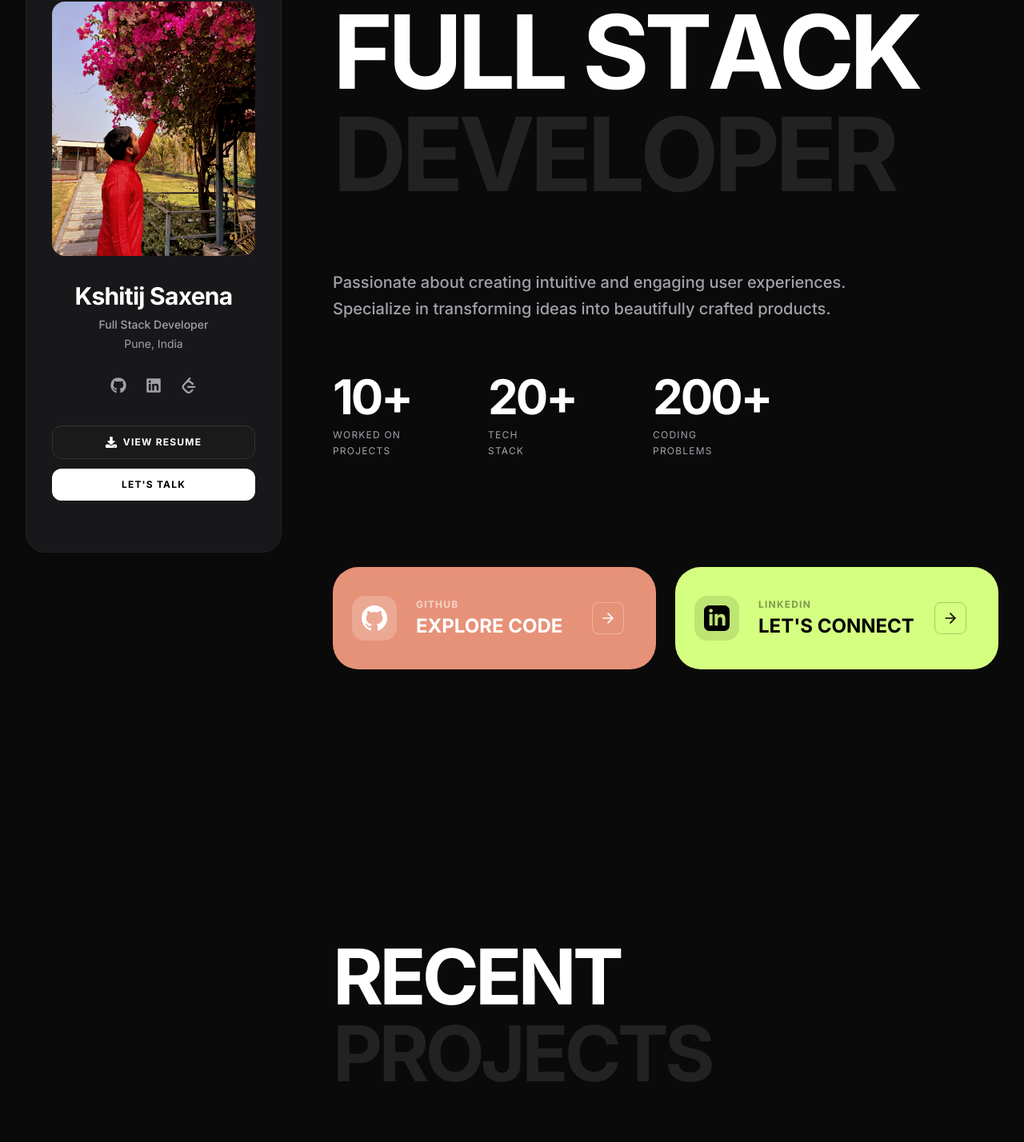
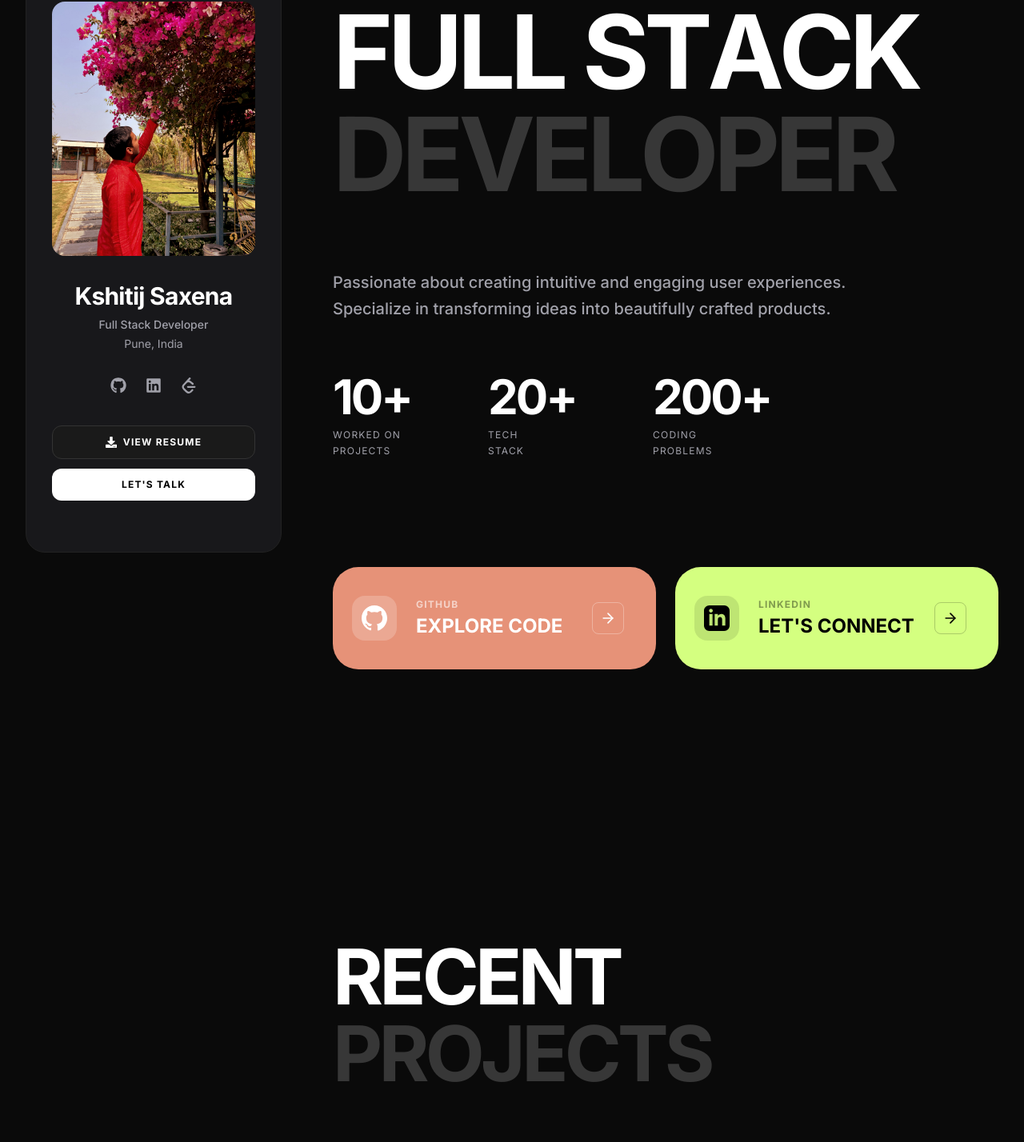
Before and after one commit to kshitij2212/Portfolio, a React (Vite) app: page / in a window 1280 px wide. Shown: the part 159-1587 px from the top of the page at 80% size. Built offline with nearby package versions, Linux system fonts and the light colour scheme.

Commit message:
Update text and border colors for better contrast

```diff
--- a/src/components/Expertise.jsx
+++ b/src/components/Expertise.jsx
@@ -40,14 +40,14 @@ const Expertise = () => {
           <h1 className="text-6xl md:text-8xl font-black tracking-tighter leading-none mb-0 text-white uppercase">
             MY
           </h1>
-          <h1 className="text-6xl md:text-8xl font-black tracking-tighter leading-none mb-12 text-[#222] uppercase">
+          <h1 className="text-6xl md:text-8xl font-black tracking-tighter leading-none mb-12 text-[#373737] uppercase">
             EXPERTISE
           </h1>
         </div>
 
         <div className="grid grid-cols-1 md:grid-cols-2 gap-6">
           {expertise.map((item, index) => (
-            <div key={index} className="bento-card p-10 flex flex-col h-full bg-[#111111] border-[#222] hover:border-primary/50 transition-all duration-500">
+            <div key={index} className="bento-card p-10 flex flex-col h-full bg-[#111111] border-[#373737] hover:border-primary/50 transition-all duration-500">
               <div className="w-14 h-14 rounded-2xl bg-primary/10 flex items-center justify-center mb-8 border border-primary/20">
                 {item.icon}
               </div>
--- a/src/components/Hero.jsx
+++ b/src/components/Hero.jsx
@@ -65,7 +65,7 @@ const Hero = () => {
           />
           <TypingText
             text="DEVELOPER"
-            className="text-5xl md:text-[8rem] font-black tracking-tighter leading-none mb-8 text-[#222] uppercase"
+            className="text-5xl md:text-[8rem] font-black tracking-tighter leading-none mb-8 text-[#373737] uppercase"
             delay={10}
           />
         </div>
--- a/src/components/Projects.jsx
+++ b/src/components/Projects.jsx
@@ -53,14 +53,14 @@ const Projects = () => {
           <h1 className="text-6xl md:text-8xl font-black tracking-tighter leading-none mb-0 text-white uppercase">
             RECENT
           </h1>
-          <h1 className="text-6xl md:text-8xl font-black tracking-tighter leading-none mb-12 text-[#222] uppercase">
+          <h1 className="text-6xl md:text-8xl font-black tracking-tighter leading-none mb-12 text-[#373737] uppercase">
             PROJECTS
           </h1>
         </div>
 
         <div className="flex flex-col gap-8">
           {projects.map((project, index) => (
-            <div key={index} className="bento-card group flex flex-col lg:flex-row overflow-hidden bg-[#111111] border-[#222] hover:border-[#444] transition-all duration-500 h-auto lg:h-72">
+            <div key={index} className="bento-card group flex flex-col lg:flex-row overflow-hidden bg-[#111111] border-[#373737] hover:border-[#444] transition-all duration-500 h-auto lg:h-72">
               <div className="w-full lg:w-2/5 h-48 lg:h-full overflow-hidden relative">
                  <img
                   src={project.image}
@@ -118,7 +118,7 @@ const Projects = () => {
             href="https://github.com/kshitij2212"
             target="_blank"
             rel="noopener noreferrer"
-            className="flex items-center gap-3 px-8 py-4 bg-[#111] border border-[#222] rounded-2xl text-white font-bold text-sm uppercase tracking-widest hover:bg-white hover:text-black transition-all group"
+            className="flex items-center gap-3 px-8 py-4 bg-[#111] border border-[#373737] rounded-2xl text-white font-bold text-sm uppercase tracking-widest hover:bg-white hover:text-black transition-all group"
           >
             <FaGithub size={20} className="group-hover:scale-110 transition-transform" />
             Discover many more on GitHub
```
